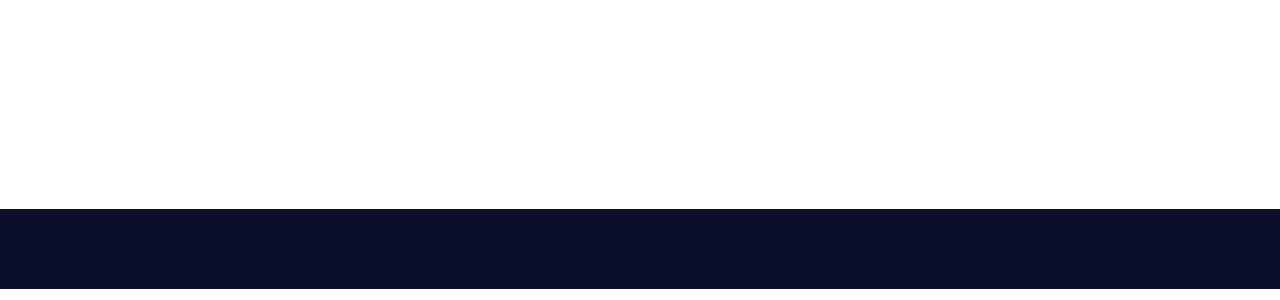
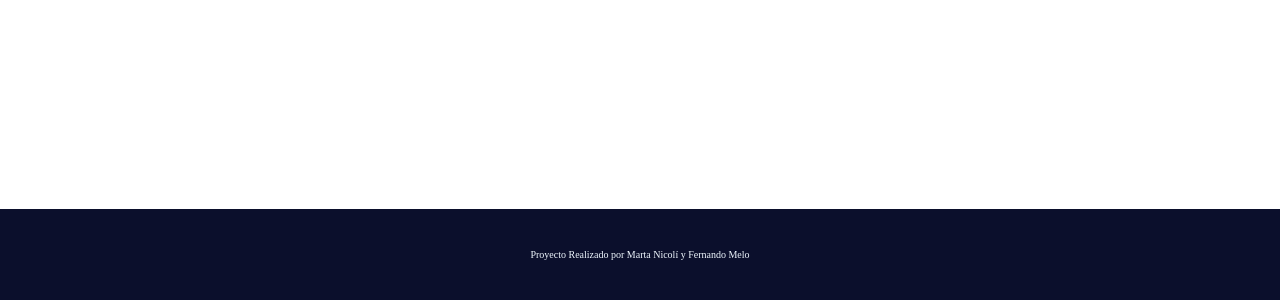
Before and after one commit to Fernandojmo/proy_dashboard, a website with bundled scripts: page index.html in a window 1280 px wide. Shown: the part 1072-1372 px from the top of the page. Built offline with nearby package versions, Linux system fonts and the light colour scheme; no server answers.

Commit message:
se agrega detalle en footer

```diff
--- a/index.html
+++ b/index.html
@@ -55,7 +55,9 @@
             </div>
         </div>
       </div>
-      <footer id="footer"></footer>
+      <footer id="footer">
+        <p>Proyecto Realizado por Marta Nicolí y Fernando Melo</p>
+      </footer>
 
 
 <script type="module" src="./index.js"></script>
--- a/style.css
+++ b/style.css
@@ -135,9 +135,12 @@
   #footer {
     padding: 4rem;
     background-color: #0b0f2c;
+    text-align: center;
   }
 
-
+  #footer > p {
+    color: aliceblue;
+  }
   @media only screen and (min-width: 400px ) {
     .chart-container{
       height: 700px;
```
